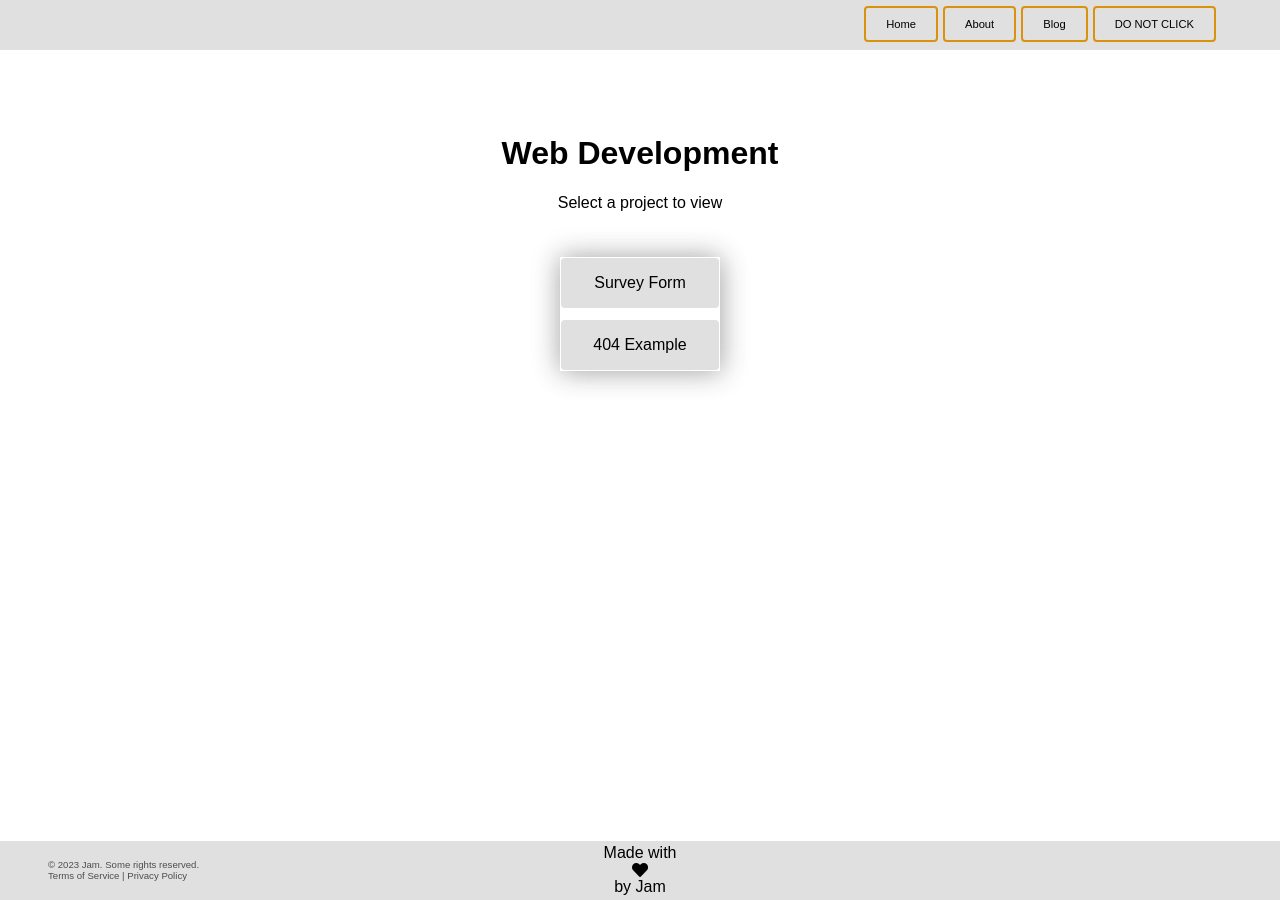
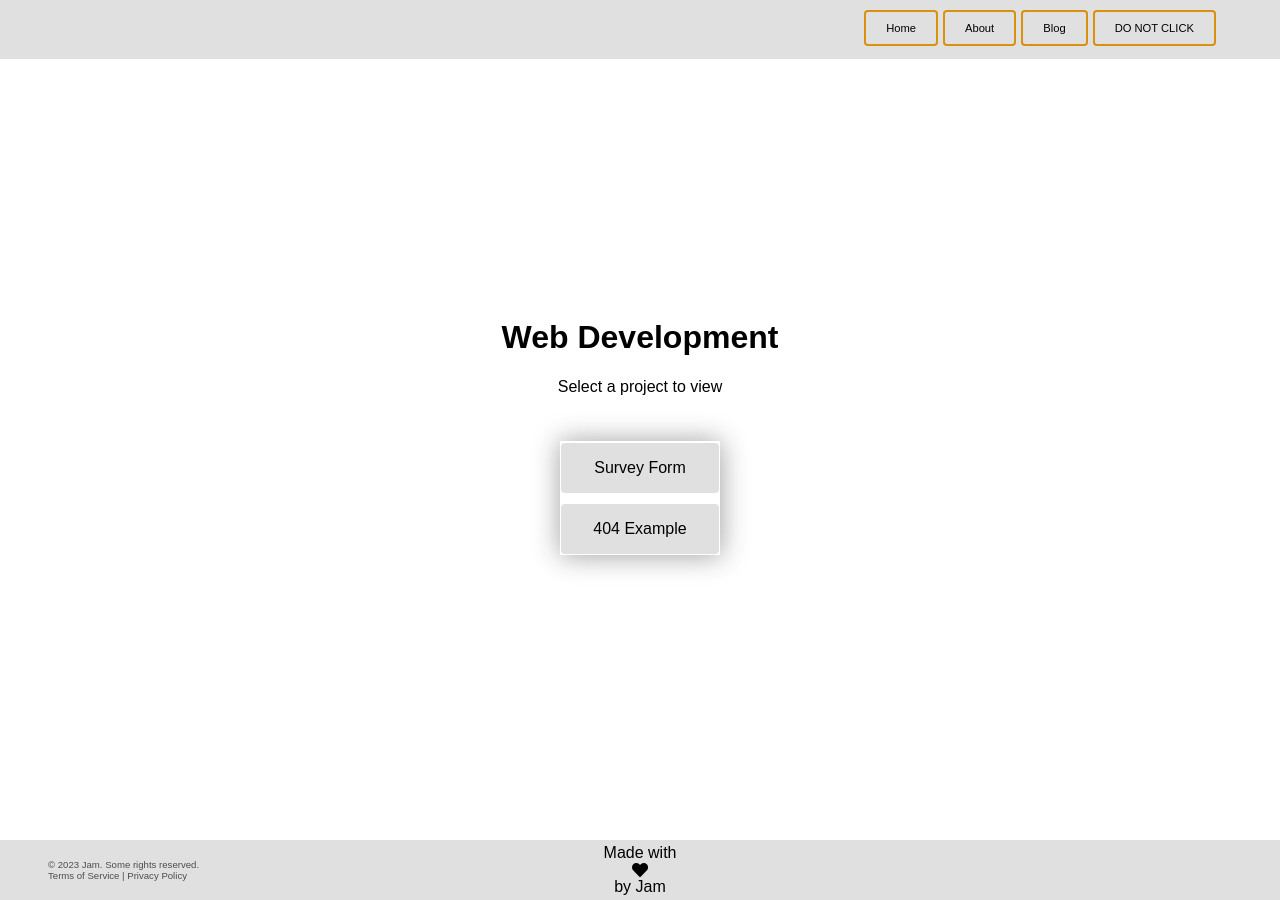
Before and after one commit to benjammin4dayz/benjammin4dayz.github.io, a Jekyll site: the page built from index.html, in a window 1280 px wide. Built offline with Jekyll 4.4.1, drawn with Linux system fonts in a browser that asks for light colours; some web fonts are replaced.

Commit message:
ref: structure and style

```diff
--- a/_layouts/default.html
+++ b/_layouts/default.html
@@ -1,12 +1,10 @@
 <!DOCTYPE html>
 <html lang="en">
   {% include head.html %}
-  <body>
-    <div class="main-flex-container body-color">
+  <body class="body-color">
+    <div class="main-flex">
       {% include header.html %}
-      <div class="body-container">
-        <span class="body-content">{{ content }}</span>
-      </div>
+      <div class="body-container">{{ content }}</div>
       {% include footer.html %}
     </div>
   </body>
--- a/_sass/_footer.scss
+++ b/_sass/_footer.scss
@@ -7,6 +7,7 @@
   align-self: flex-end;
   justify-content: center;
   width: 100%;
+  z-index: 1;
 
   a {
     text-decoration: none;
--- a/_sass/_main-layout.scss
+++ b/_sass/_main-layout.scss
@@ -13,18 +13,18 @@
   flex: 0.93 0 0;
   justify-content: center;
   align-items: center;
-  margin: 4rem 3.2rem 4rem 3.2rem;
+  // margin: 4rem 3.2rem 4rem 3.2rem;
 }
 
-.body-content {
-  display: flex;
-  flex-wrap: wrap;
-  word-break: break-word;
-  padding: 0 1.5rem;
-  align-self: flex-start;
-}
+// .body-content {
+//   display: flex;
+//   flex-wrap: wrap;
+//   word-break: break-word;
+//   padding: 0 1.5rem;
+//   align-self: flex-start;
+// }
 
-.main-flex-container {
+.main-flex {
   display: flex;
   flex-direction: column;
   height: 100vh;
```
